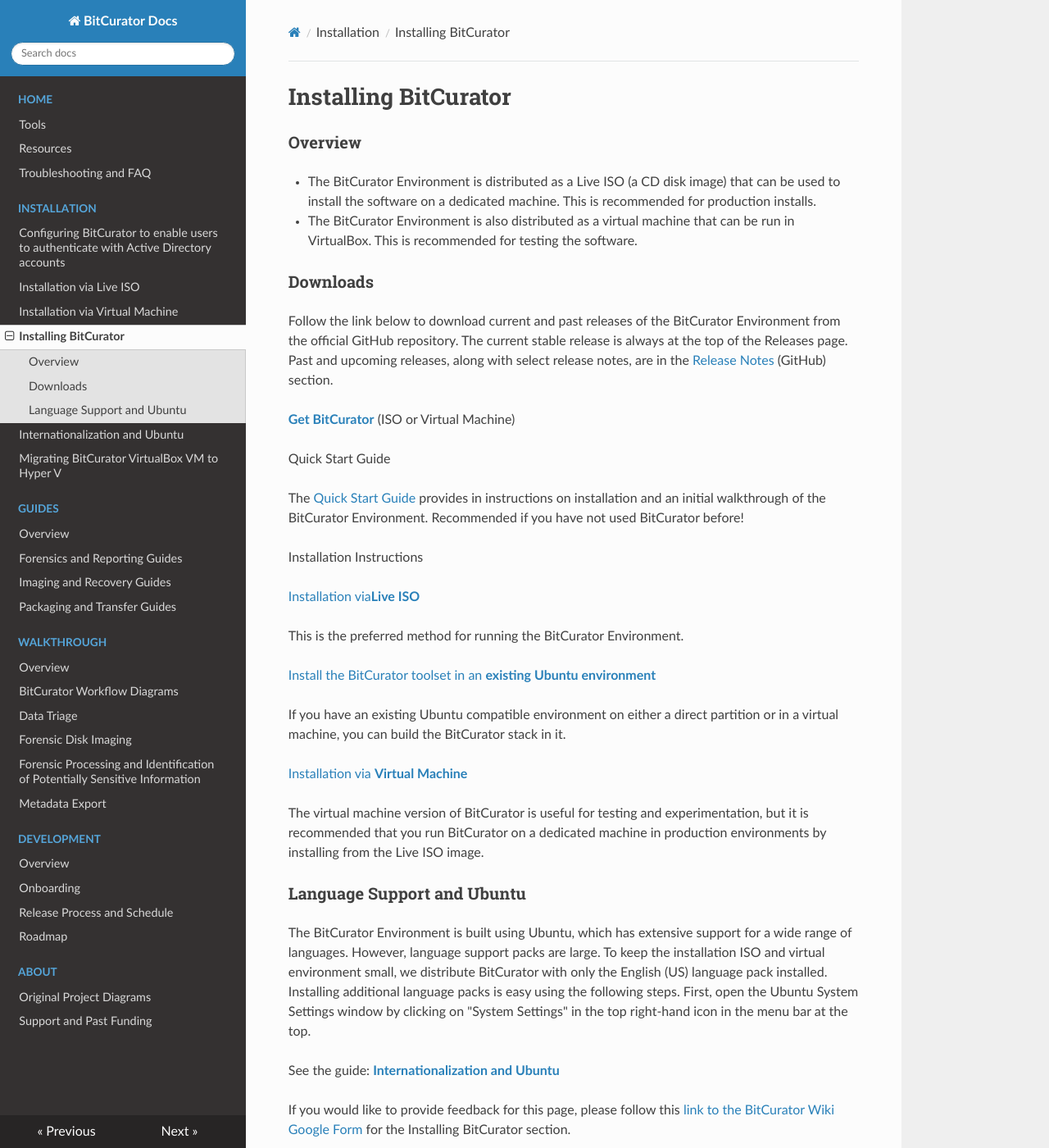
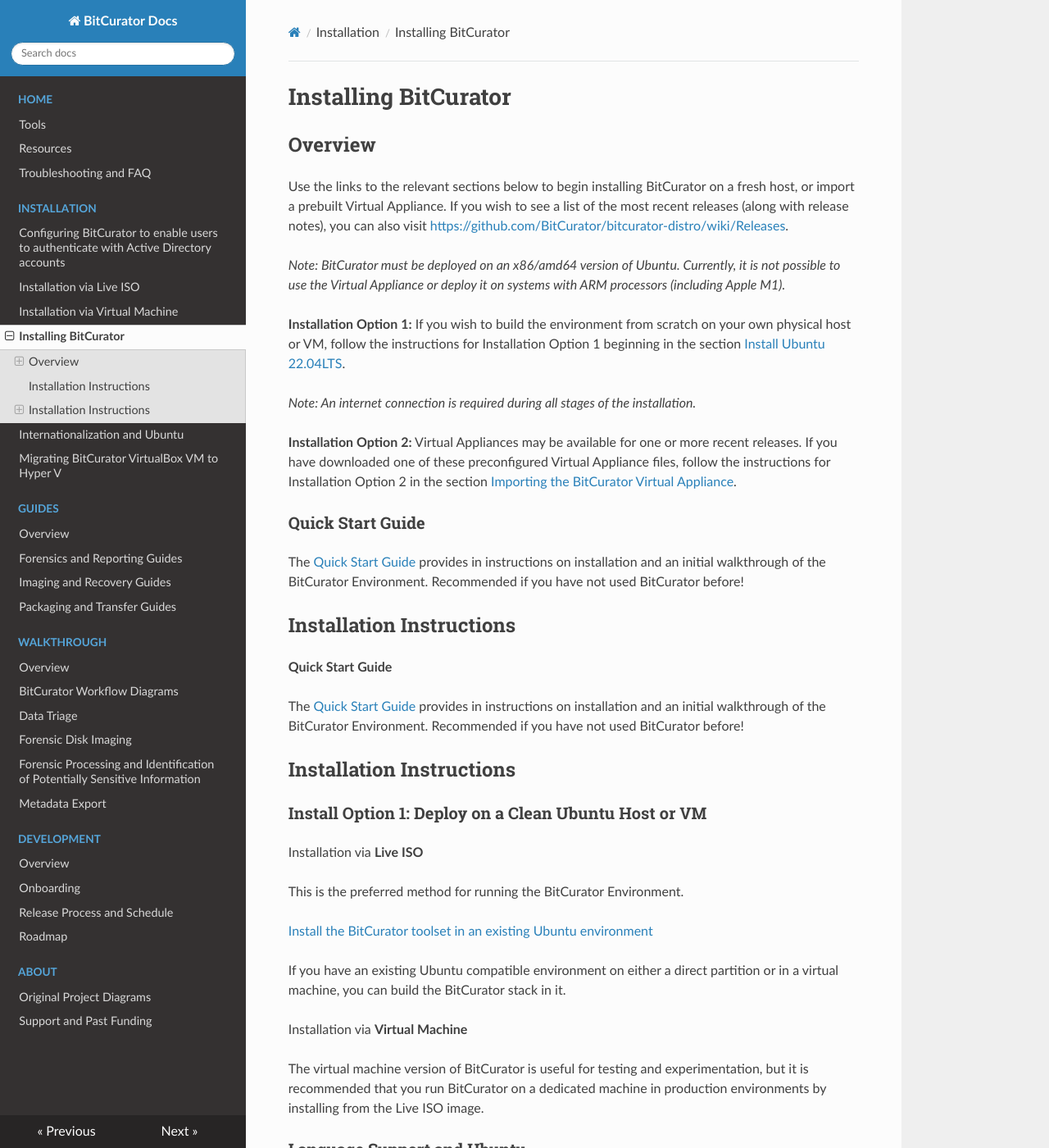
Before and after one commit to BitCurator/documentation, an MkDocs documentation site: the page built from docs/Installing BitCurator/Installing BitCurator.md, in a window 1280 px wide and 1400 px high. Shown: the whole window at 82% size. Built offline with MkDocs 1.6.1, drawn with Linux system fonts in a browser that asks for light colours; nearby versions of some CDN libraries.

Commit message:
completed changes from from edit-a-thon doc

```diff
--- a/docs/Installing BitCurator/Installing BitCurator.md
+++ b/docs/Installing BitCurator/Installing BitCurator.md
@@ -1,48 +1,52 @@
 Installing BitCurator
 =====================
 
+## Overview
+Use the links to the relevant sections below to begin installing BitCurator on a fresh host, or import a prebuilt Virtual Appliance. If you wish to see a list of the most recent releases (along with release notes), you can also visit [https://github.com/BitCurator/bitcurator-distro/wiki/Releases](https://github.com/BitCurator/bitcurator-distro/wiki/Releases).
+
+_Note: BitCurator must be deployed on an x86/amd64 version of Ubuntu. Currently, it is not possible to use the Virtual Appliance or deploy it on systems with ARM processors (including Apple M1)._
+
+**Installation Option 1:** If you wish to build the environment from scratch on your own physical host or VM, follow the instructions for Installation Option 1 beginning in the section [Install Ubuntu 22.04LTS](https://github.com/BitCurator/bitcurator-distro/wiki/BitCurator-Quick-Start-Guide#install-ubuntu-2204lts).
+
+_Note: An internet connection is required during all stages of the installation._
+
+**Installation Option 2:** Virtual Appliances may be available for one or more recent releases. If you have downloaded one of these preconfigured Virtual Appliance files, follow the instructions for Installation Option 2 in the section [Importing the BitCurator Virtual Appliance](https://github.com/BitCurator/bitcurator-distro/wiki/BitCurator-Quick-Start-Guide#importing-the-bitcurator-virtual-appliance).
 
 
-
-
-### Overview
-
-* The BitCurator Environment is distributed as a Live ISO (a CD disk image) that can be used to install the software on a dedicated machine. This is recommended for production installs.
-* The BitCurator Environment is also distributed as a virtual machine that can be run in VirtualBox. This is recommended for testing the software.
-
-### **Downloads**
-
-Follow the link below to download current and past releases of the BitCurator Environment from the official GitHub repository. The current stable release is always at the top of the Releases page. Past and upcoming releases, along with select release notes, are in the [Release Notes](https://github.com/BitCurator/bitcurator-distro/wiki/Releases#release-notes) (GitHub) section.
-
-**[Get BitCurator](https://github.com/BitCurator/bitcurator-distro/wiki/Releases)** (ISO or Virtual Machine)
-
-
-
-
-Quick Start Guide
+### Quick Start Guide
 
 The [Quick Start Guide](https://github.com/BitCurator/bitcurator-distro/wiki/Releases#quickstart-guide) provides in instructions on installation and an initial walkthrough of the BitCurator Environment. Recommended if you have not used BitCurator before!
 
 
 
+## Installation Instructions
 
-Installation Instructions
+**Quick Start Guide**
 
-[Installation via**Live ISO**](/documentation/BitCurator Environment/Installing BitCurator/Installation via Live ISO)
+The[ Quick Start Guide](https://github.com/BitCurator/bitcurator-distro/wiki/Releases#quickstart-guide) provides in instructions on installation and an initial walkthrough of the BitCurator Environment. Recommended if you have not used BitCurator before!
+
+
+## Installation Instructions
+### Install Option 1: Deploy on a Clean Ubuntu Host or VM
+
+Installation via **Live ISO**
 
 This is the preferred method for running the BitCurator Environment.
 
-[Install the BitCurator toolset in an **existing Ubuntu environment**](https://github.com/bitcurator/bitcurator-salt)
+[Install the BitCurator toolset in an existing Ubuntu environment](https://github.com/bitcurator/bitcurator-distro-salt)
 
 If you have an existing Ubuntu compatible environment on either a direct partition or in a virtual machine, you can build the BitCurator stack in it.
 
-[Installation via **Virtual Machine**](/documentation/BitCurator Environment/Installing BitCurator/Installation via Virtual Machine)
+Installation via **Virtual Machine**
 
-The virtual machine version of BitCurator is useful for testing and experimentation, but it is recommended that you run BitCurator on a dedicated machine in production environments by installing from the Live ISO image.
+The virtual machine version of BitCurator is useful for testing and experimentation, but it is recommended that you run BitCurator on a dedicated machine in production environments by installing from the Live ISO image.
+
 
 ### Language Support and Ubuntu
 
 The BitCurator Environment is built using Ubuntu, which has extensive support for a wide range of languages. However, language support packs are large. To keep the installation ISO and virtual environment small, we distribute BitCurator with only the English (US) language pack installed. Installing additional language packs is easy using the following steps. First, open the Ubuntu System Settings window by clicking on "System Settings" in the top right-hand icon in the menu bar at the top.
+
+
 
 See the guide: **[Internationalization and Ubuntu](/documentation/BitCurator Environment/Installing BitCurator/Internationalization and Ubuntu)**
 
@@ -53,6 +57,4 @@
 
 
 
-
-
  If you would like to provide feedback for this page, please follow this [link to the BitCurator Wiki Google Form](https://docs.google.com/forms/d/e/1FAIpQLSeW9_Ri9tzXzisgBzQ26o4Ea4moDYmcKZ_f1qd9s4Ju17Yf_w/viewform?usp=sf_link) for the Installing BitCurator section.
```
